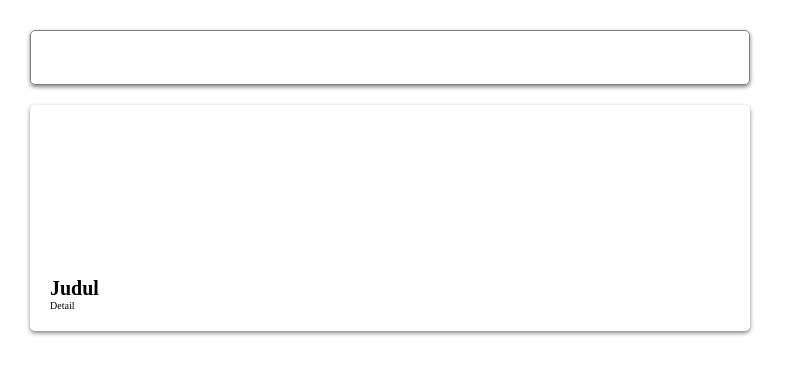
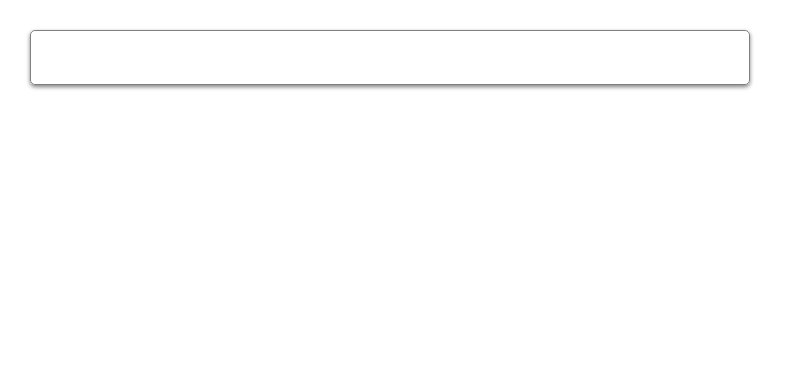
Before and after one commit to OxiCuza/vue-workspace, a Vue app in the folder video-browser/: page / in a window 1280 px wide. Shown: the top 374 px of the page, without its empty margins (0-789 px from the left). Built offline with nearby package versions, Linux system fonts and the light colour scheme.

Commit message:
emit event handler from child to parent

```diff
--- a/video-browser/src/App.vue
+++ b/video-browser/src/App.vue
@@ -2,11 +2,11 @@
 	<div class="app">
 		<div class="left-content">
 			<SearchBar @termChange="onTermChange"></SearchBar>
-			<VideoDetail></VideoDetail>
+			<VideoDetail v-if="videoSelected != null" :video="videoSelected"></VideoDetail>
 		</div>
 		<div class="right-content">
 			<div v-if="videos.length != 0">
-				<VideoList :videos="videos"></VideoList>
+				<VideoList :videos="videos" @videoSelect="onVideoSelect"></VideoList>
 			</div>
 		</div>
 	</div>
@@ -29,7 +29,8 @@ export default {
 	},
 	data() {
 		return {
-			videos: []
+			videos: [],
+			videoSelected: null
 		}
 	},
 	methods: {
@@ -44,6 +45,9 @@ export default {
 			}).then(response => {
 				this.videos = response.data.items;
 			}).catch(err => console.log(err));
+		},
+		onVideoSelect(video) {
+			this.videoSelected = video;
 		}
 	}
 }
--- a/video-browser/src/components/VideoDetail.vue
+++ b/video-browser/src/components/VideoDetail.vue
@@ -1,14 +1,21 @@
 <template>
     <div class="video-detail">
-        <iframe src="" frameborder="0"></iframe>
-        <h1>Judul</h1>
-        <p>Detail</p>
+        <iframe :src="videoURL" ></iframe>
+        <h1>{{video.snippet.title}}</h1>
+        <p>{{video.snippet.description}}</p>
     </div>
 </template>
 
 <script>
 export default {
-    name: 'VideoDetail'
+    name: 'VideoDetail',
+    props: ['video'],
+    computed: {
+        videoURL() {
+            const ID = this.video.id.videoId;
+            return `https://www.youtube.com/embed/${ID}`;
+        }
+    }
 
 }
 </script>
--- a/video-browser/src/components/VideoItem.vue
+++ b/video-browser/src/components/VideoItem.vue
@@ -1,10 +1,10 @@
 <template>
-    <li>
+    <li @click="onVideoSelect">
         <div class="video-img">
             <img :src="imgURL" alt="Gambar 1">
         </div>
         <div class="video-desc">
-            <a href=""><h3>{{ titleVideo }}</h3></a>
+            <a href="#"><h3>{{ titleVideo }}</h3></a>
         </div>
     </li>
 </template>
@@ -20,6 +20,11 @@ export default {
         titleVideo() {
             return this.video.snippet.title;
         }
+    },
+    methods: {
+        onVideoSelect() {
+            this.$emit('videoSelect', this.video);
+        }
     }
 
 }
--- a/video-browser/src/components/VideoList.vue
+++ b/video-browser/src/components/VideoList.vue
@@ -1,7 +1,7 @@
 <template>
     <div>
         <ul v-for="video in videos" :key="video.etag">
-            <VideoItem :video="video"></VideoItem>
+            <VideoItem :video="video" @videoSelect="onVideoSelect"></VideoItem>
         </ul>
     </div>
 </template>
@@ -14,6 +14,11 @@ export default {
     props: ['videos'],
     components: {
         VideoItem
+    },
+    methods: {
+        onVideoSelect(video) {
+            this.$emit('videoSelect', video)
+        }
     }
 }
 </script>
```
